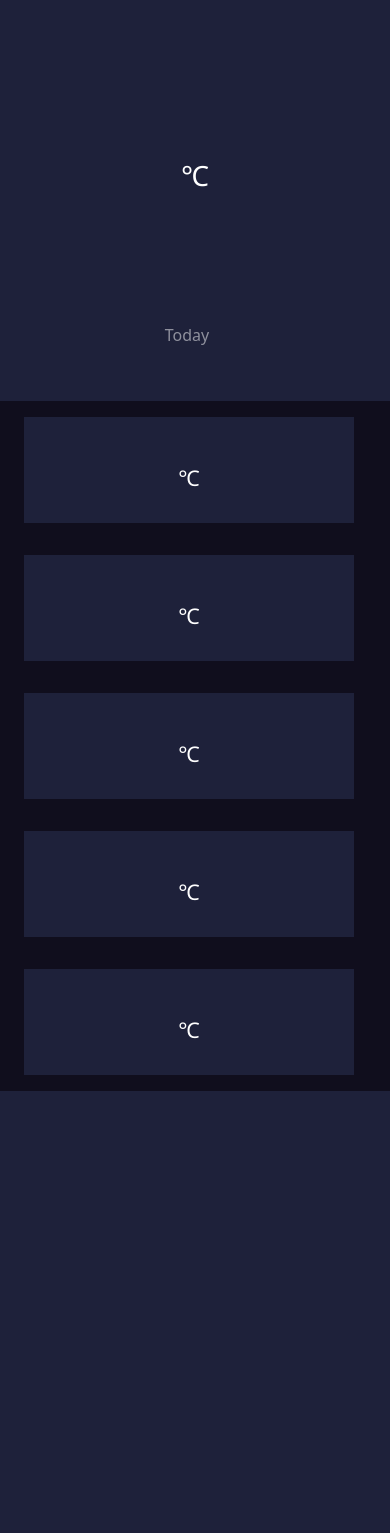
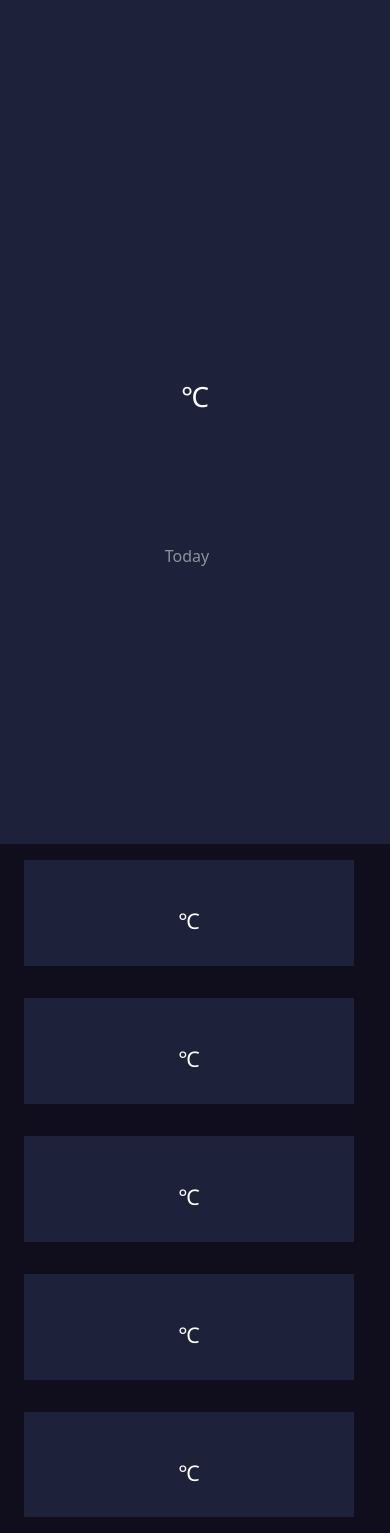
Before and after one commit to siamtbhuiyan/cse309-assignment-3, a PHP site: page / in a window 390 px wide. Before the commit the page ends 1091 px from the top, so only its background shows below. Run offline with PHP 8.4, Linux system fonts and the light colour scheme; data that the repository does not hold is empty.

Commit message:
README.md Added

```diff
--- a/index.php
+++ b/index.php
@@ -64,10 +64,9 @@
     <link rel="stylesheet" href="styles.css">
     <title>Weather App</title>
 </head>
-<body>
-    <div class="background-dark">
+<body class="background-dark">
     <div class="row container-fluid p-0 m-0 min-vh-100">
-        <div class="col-12 col-md-4 background-light d-flex flex-column justify-content-center align-items-center">
+    <div class="col-12 col-md-4 background-light d-flex flex-column justify-content-center align-items-center min-vh-100">
         <div class="img">
             <img src="<?=$today->icon?>" alt="">
         </div>
@@ -82,7 +81,7 @@
             <span class="pe-3">Today</span> <?=$today->date?>
         </div>
     </div>
-            <div class="col-12 col-md-8 container row p-md-5 text-white pe-0 d-flex justify-content-center">
+        <div class="mx-auto col-12 col-md-8 container row p-md-5 text-white pe-0">
             <div class="row">
                 <div class="col-12 col-sm-4 my-3">
                     <div class="p-4 background-light h-100 d-flex justify-content-center align-items-center flex-column">
@@ -133,6 +132,5 @@
 
         </div>
     </div>
-    </div>
 </body>
 </html>
```
Also changed, not shown: README.md (added), images/Weather-App-Mobile-Forecast.png (added), images/Weather-App-Mobile-Home.png (added), images/Weather-App.png (added). Lines whose indentation alone changed are shown as unchanged.
